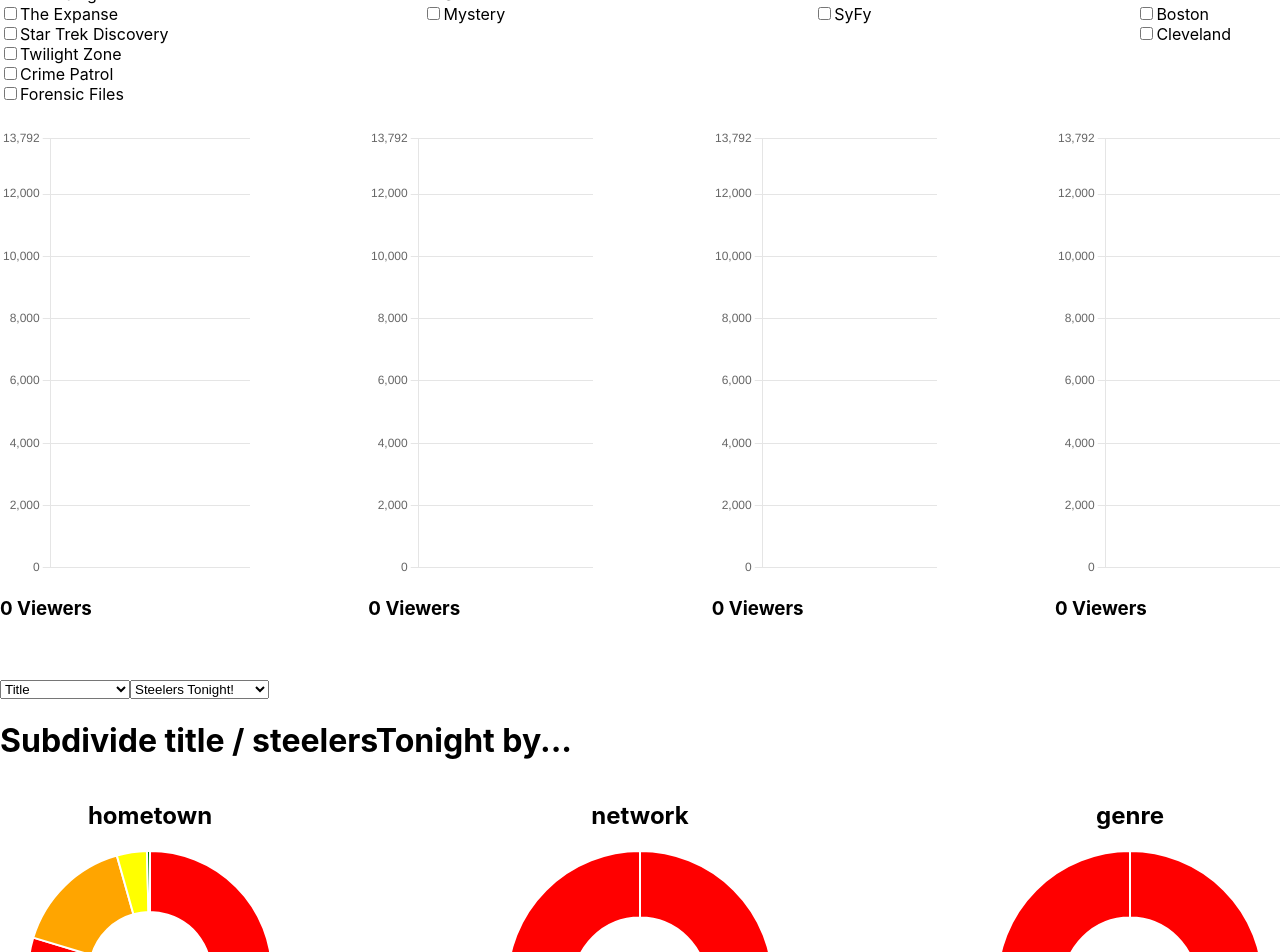
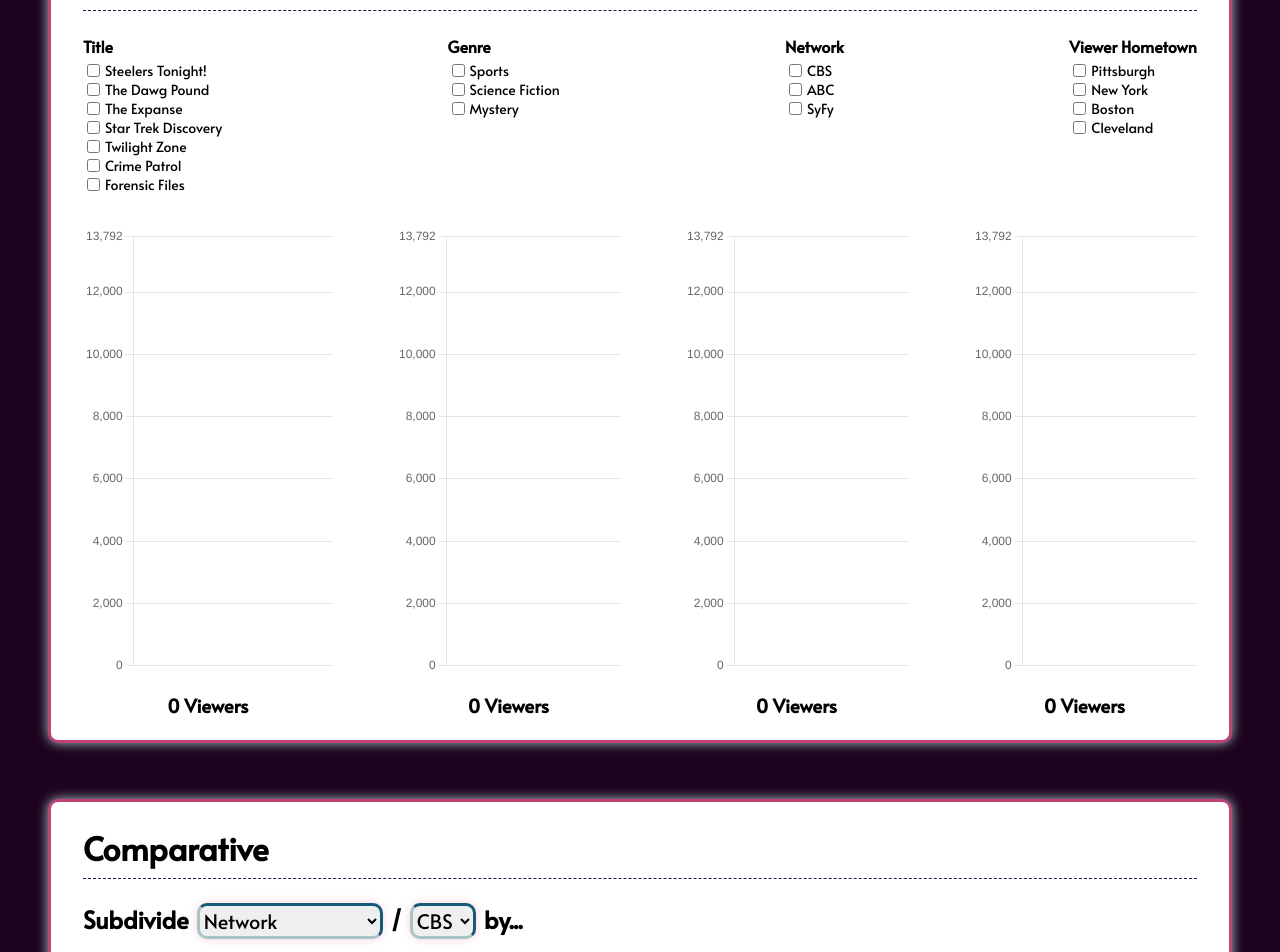
Before and after one commit to bh247484/data-viz-exercise, a React (Create React App) app: page / in a window 1280 px wide. Shown: the part 180-1132 px from the top of the page. Built offline with nearby package versions, Linux system fonts and the light colour scheme.

Commit message:
Improve layout/styling, add comments and document code

```diff
--- a/src/App.css
+++ b/src/App.css
@@ -1,3 +1,81 @@
+div#root {
+  display: flex;
+  justify-content: center;
+  background-color: #1d031e;
+}
+
 .App {
+  padding: 48px;
+  background-color: #1d031e;
+  width: 100%;
+  max-width: 1300px;
+}
 
+h1.header-title {
+  color: white;
+  font-size: 40px;
+  margin-bottom: 8px;
 }
+
+/* Shared Card Styles */
+
+.global-container, .comparative-container {
+  background-color: white;
+  padding: 24px 32px;
+  border: 3px solid #C04375;
+  border-radius: 10px;
+  filter: drop-shadow(0 0 0.35rem #A9C4C6);
+}
+
+.global-title, .comparative-title {
+  margin-bottom: 24px;
+  padding-bottom: 8px;
+  border-bottom: 1px dashed #1B1A40;
+}
+
+/* Global Card */
+
+.global-container { padding-bottom: 64px; }
+
+h4.column-name { margin-bottom: 4px; }
+
+label {
+  font-size: 14px;
+  margin-left: 2px;
+}
+
+.checkbox-wrapper {
+  display: flex;
+}
+
+h3.viewer-count {
+  text-align: center;
+  margin-top: 16px;
+}
+
+/* Comparative Card */
+
+.comp-select-heading {
+  display: flex;
+  margin-bottom: 32px;
+}
+.comp-select-heading select {
+  margin: 0px 8px;
+  font-family: 'Alata', sans-serif;
+  font-size: 1.25em;
+  border-radius: 10px;
+  filter: drop-shadow(0 0 0.25rem #facfe0);
+  border-top: 3px solid #155B77;
+  border-right: 3px solid #155B77;
+  border-left: 3px solid #A9C4C6;
+  border-bottom: 3px solid #A9C4C6;
+}
+
+.comp-select-heading select:hover {
+  cursor: pointer;
+  filter: drop-shadow(0 0 0.40rem #facfe0);
+  border-top: 3px solid #A9C4C6;
+  border-right: 3px solid #A9C4C6;
+  border-left: 3px solid #155B77;
+  border-bottom: 3px solid #155B77;
+}
--- a/src/App.js
+++ b/src/App.js
@@ -1,23 +1,15 @@
 import './App.css';
 import React from 'react';
-import GlobalFilter from './components/GlobalFilter.jsx'
-import SubSlices from './components/SubSlices.jsx'
+import Global from './components/Global.jsx'
+import Comparative from './components/Comparative.jsx'
 
 function App() {
 
   return (
     <div className="App">
-      <GlobalFilter
-          // titles={titles}
-          // setTitles={setTitles}
-          // genres={genres}
-          // setGenres={setGenres}
-          // networks={networks}
-          // setNetworks={setNetworks}
-          // hometowns={hometowns}
-          // setHometowns={setHometowns}
-      />
-      <SubSlices />
+      <h1 className="header-title">Viewership Visualization</h1>
+      <Global />
+      <Comparative />
     </div>
   );
 }
--- a/src/components/BarCharts.jsx
+++ b/src/components/BarCharts.jsx
@@ -1,10 +1,11 @@
 import React from 'react'
 import { Bar } from 'react-chartjs-2'
-import { namingDictionary } from '../helpers.js'
+import { namingDictionary, titleColors, genreColors, networkColors, hometownColors } from '../helpers.js'
 const jsonData = require('../data.json')
 
 const BarCharts = ({ titles, genres, networks, hometowns }) => {
 
+  // Single method which selects for data based on user input
   const reduceData = (dataObj, column, targetKey) => {
     const filteredArray = jsonData.filter(row => row[column] === targetKey)
     filteredArray.forEach((row) => {
@@ -21,20 +22,23 @@ const BarCharts = ({ titles, genres, networks, hometowns }) => {
   const networksData = {}
   const hometownsData = {}
 
+  // Uses method written above and parent state (passed as props) to prepare/format data
   titles.forEach((entry) => reduceData(titlesData, 'title', entry))
   genres.forEach((entry) => reduceData(genresData, 'genre', entry))
   networks.forEach((entry) => reduceData(networksData, 'network', entry))
   hometowns.forEach((entry) => reduceData(hometownsData, 'hometown', entry))
 
-  const colors = ['red', 'orange', 'yellow', 'green', 'blue', 'indigo', 'violet']
+  // Creates data sets for each column specific bar chart
+  // Includes required config used by charting library
   const titlesSet = Object.entries(titlesData).map((entry, index) => {
     return {
       stack: 'titleStack',
       label: namingDictionary[entry[0]],
       data: [entry[1]],
-      backgroundColor: colors[index]
+      backgroundColor: titleColors[index]
     }
   })
+  // Total viewers in selected data, outputted below bar charts on page
   const titlesTotal = Object.values(titlesData).reduce((a,b) => a + b, 0)
 
   const genresSet = Object.entries(genresData).map((entry, index) => {
@@ -42,7 +46,7 @@ const BarCharts = ({ titles, genres, networks, hometowns }) => {
       stack: 'genreStack',
       label: namingDictionary[entry[0]],
       data: [entry[1]],
-      backgroundColor: colors[index]
+      backgroundColor: genreColors[index]
     }
   })
   const genresTotal = Object.values(genresData).reduce((a,b) => a + b, 0)
@@ -52,7 +56,7 @@ const BarCharts = ({ titles, genres, networks, hometowns }) => {
       stack: 'networkStack',
       label: namingDictionary[entry[0]],
       data: [entry[1]],
-      backgroundColor: colors[index]
+      backgroundColor: networkColors[index]
     }
   })
   const networksTotal = Object.values(networksData).reduce((a,b) => a + b, 0)
@@ -62,7 +66,7 @@ const BarCharts = ({ titles, genres, networks, hometowns }) => {
       stack: 'hometownStack',
       label: namingDictionary[entry[0]],
       data: [entry[1]],
-      backgroundColor: colors[index]
+      backgroundColor: hometownColors[index]
     }
   })
   const hometownsTotal = Object.values(hometownsData).reduce((a,b) => a + b, 0)
@@ -76,6 +80,9 @@ const BarCharts = ({ titles, genres, networks, hometowns }) => {
         labels: {
           boxHeight: 10,
           boxWidth: 10,
+          font: {
+            family: "'Alata', sans-serif"
+          }
         }
       }
     },
@@ -97,7 +104,7 @@ const BarCharts = ({ titles, genres, networks, hometowns }) => {
             }}
             options={barChartOptions}
         />
-        <h3>{titlesTotal} Viewers</h3>
+        <h3 className="viewer-count">{titlesTotal} Viewers</h3>
       </div>
       <div className="bar-chart-container" style={{ width: '225px', height: '450px' }}>
         <Bar
@@ -107,7 +114,7 @@ const BarCharts = ({ titles, genres, networks, hometowns }) => {
             }}
             options={barChartOptions}
         />
-        <h3>{genresTotal} Viewers</h3>
+        <h3 className="viewer-count">{genresTotal} Viewers</h3>
       </div>
       <div className="bar-chart-container" style={{ width: '225px', height: '450px' }}>
         <Bar
@@ -117,7 +124,7 @@ const BarCharts = ({ titles, genres, networks, hometowns }) => {
             }}
             options={barChartOptions}
         />
-        <h3>{networksTotal} Viewers</h3>
+        <h3 className="viewer-count">{networksTotal} Viewers</h3>
       </div>
       <div className="bar-chart-container" style={{ width: '225px', height: '450px' }}>
         <Bar
@@ -127,7 +134,7 @@ const BarCharts = ({ titles, genres, networks, hometowns }) => {
             }}
             options={barChartOptions}
         />
-        <h3>{hometownsTotal} Viewers</h3>
+        <h3 className="viewer-count">{hometownsTotal} Viewers</h3>
       </div>
     </div>
   )
--- a/src/components/CheckboxColumn.jsx
+++ b/src/components/CheckboxColumn.jsx
@@ -1,9 +1,12 @@
 import React from 'react'
 import { namingDictionary } from '../helpers.js'
 
+// This component dries up code considerable,
+// means all the checkbox inputs do not have
+// to be hard coded
 const CheckboxColumn = ({ columnName, handleCheckboxChange, inputName, stateName }) => {
   return (
-    <div>
+    <div className="checkbox-wrapper">
       <input
           data-column={columnName}
           checked={stateName.includes(inputName)}
--- a/src/components/SubChart.jsx
+++ b/src/components/CircleChart.jsx
@@ -3,7 +3,10 @@ import { Doughnut } from 'react-chartjs-2'
 import { namingDictionary } from '../helpers.js'
 const jsonData = require('../data.json')
 
-const SubChart = ({ parentCategory, categoryKey, chartCategory }) => {
+const CircleChart = ({ parentCategory, categoryKey, chartCategory }) => {
+
+  // Use user inputs (passed as props) to select for specific comparative data
+  // Loop through the JSON data and assign it selectively to the chartData object
   let chartData = {}
   const filteredArray = jsonData.filter(row => row[parentCategory] === categoryKey)
   filteredArray.forEach((row) => {
@@ -14,23 +17,27 @@ const SubChart = ({ parentCategory, categoryKey, chartCategory }) => {
     }
   })
 
-
+  // Pull out labels from the chartData object
+  // These will be passed to the chart
   const formattedLabels = Object.keys(chartData).map((label) => {
     return namingDictionary[label]
   })
 
+  // Prepare data object to be passed to chart Component below on line 43
   const data = {
     labels: formattedLabels,
     datasets: [{
       label: 'Test',
+      // Values from chartData as passed into the chart as an Array
       data: Object.values(chartData),
-      backgroundColor: ['red', 'orange', 'yellow', 'green', 'blue', 'indigo', 'violet'],
+      backgroundColor: ['#410D43', '#155B77', '#A9C4C6', '#C04375', '#323232', '#979797', '#1B1A40'],
       hoverOffset: 4
     }]
   }
+
   return (
     <div style={{ marginBottom: '24px' }}>
-      <h2 style={{ textAlign: 'center' }}>{chartCategory}</h2>
+      <h2 style={{ marginBottom: '8px', textAlign: 'center' }}>{chartCategory.charAt(0).toUpperCase() + chartCategory.slice(1)}</h2>
       <div style={{ width: '300px' }}>
         <Doughnut
             data={data}
@@ -41,6 +48,7 @@ const SubChart = ({ parentCategory, categoryKey, chartCategory }) => {
                   labels: {
                     boxHeight: 10,
                     boxWidth: 10,
+                    font: { family: "'Alata', sans-serif" }
                   }
                 }
               }
@@ -51,4 +59,4 @@ const SubChart = ({ parentCategory, categoryKey, chartCategory }) => {
   )
 }
 
-export default SubChart
+export default CircleChart
--- a/src/components/SubSlices.jsx
+++ b/src/components/Comparative.jsx
@@ -1,10 +1,12 @@
 import React, { useState } from 'react'
-import SubChart from './SubChart.jsx'
+import CircleChart from './CircleChart.jsx'
 
-const SubSlices = () => {
-  const [category, setCategory] = useState('title')
-  const [categoryKey, setCategoryKey] = useState('steelersTonight')
+const Comparative = () => {
+  const [category, setCategory] = useState('network')
+  const [categoryKey, setCategoryKey] = useState('cbs')
   const subOptions = ['hometown', 'title', 'network', 'genre']
+
+  // Used below on line 70 to ensure there's a default entry for secondary selects
   const initSubs = {
     title: 'steelersTonight',
     genre: 'sports',
@@ -12,10 +14,11 @@ const SubSlices = () => {
     hometown: 'pittsburgh'
   }
 
-  let SubSelect
+  // Changes secondary select input based on the primary's value
+  let SecondarySelect
   switch(category) {
     case 'title':
-      SubSelect = (
+      SecondarySelect = (
         <select name="title" onChange={(e)=> setCategoryKey(e.target.value)} value={categoryKey}>
             <option value="steelersTonight">Steelers Tonight!</option>
             <option value="theDawgPound">The Dawg Pound</option>
@@ -28,7 +31,7 @@ const SubSlices = () => {
       )
       break;
     case 'genre':
-      SubSelect = (
+      SecondarySelect = (
         <select name="genre" onChange={(e)=> setCategoryKey(e.target.value)} value={categoryKey}>
             <option value="sports">Sports</option>
             <option value="scienceFiction">Science Fiction</option>
@@ -37,7 +40,7 @@ const SubSlices = () => {
       )
       break;
     case 'network':
-      SubSelect = (
+      SecondarySelect = (
         <select name="network" onChange={(e)=> setCategoryKey(e.target.value)} value={categoryKey}>
             <option value="cbs">CBS</option>
             <option value="abc">ABC</option>
@@ -46,7 +49,7 @@ const SubSlices = () => {
       )
       break;
     case 'hometown':
-      SubSelect = (
+      SecondarySelect = (
         <select name="hometown" onChange={(e)=> setCategoryKey(e.target.value)} value={categoryKey}>
             <option value="pittsburgh">Pittsburgh</option>
             <option value="newYork">New York</option>
@@ -56,30 +59,38 @@ const SubSlices = () => {
       )
       break;
     default:
-      SubSelect = (<span>Placeholder</span>)
+      SecondarySelect = (<span>Placeholder</span>)
   }
+
   return (
-    <div>
-      <select name="concerns" onChange={(e)=> { setCategory(e.target.value); setCategoryKey(initSubs[e.target.value])}} value={category}>
+    <div className="comparative-container">
+      <h1 className="comparative-title">Comparative</h1>
+      <div className="comp-select-heading">
+        <h2>Subdivide</h2>
+        <select name="concerns" onChange={(e)=> { setCategory(e.target.value); setCategoryKey(initSubs[e.target.value])}} value={category}>
           <option value="title">Title</option>
           <option value="genre">Genre</option>
           <option value="network">Network</option>
           <option value="hometown">Viewer Hometown</option>
-      </select>
-      {SubSelect}
-      <h1>Subdivide {category} / {categoryKey} by...</h1>
+        </select>
+        <h2> / </h2>
+        {SecondarySelect}
+        <h2>by...</h2>
+      </div>
       <div style={{display: 'flex', justifyContent: 'space-between'}}>
-        <SubChart
+        <CircleChart
           parentCategory={category}
           categoryKey={categoryKey}
+          // Line below is used to determine which three remaining columns
+          // should be compared against the primary column the user selected
           chartCategory={subOptions.filter(opt => opt !== category)[0]}
         />
-        <SubChart
+        <CircleChart
           parentCategory={category}
           categoryKey={categoryKey}
           chartCategory={subOptions.filter(opt => opt !== category)[1]}
         />
-        <SubChart
+        <CircleChart
           parentCategory={category}
           categoryKey={categoryKey}
           chartCategory={subOptions.filter(opt => opt !== category)[2]}
@@ -89,4 +100,4 @@ const SubSlices = () => {
   )
 }
 
-export default SubSlices
+export default Comparative
--- a/src/components/GlobalFilter.jsx
+++ b/src/components/Global.jsx
@@ -1,25 +1,17 @@
-import React, { useState, useEffect } from 'react'
+import React, { useState } from 'react'
 import CheckboxColumn from './CheckboxColumn.jsx'
 import BarCharts from './BarCharts.jsx'
-const jsonData = require('../data.json')
+import { titlesList, genresList, networksList, hometownsList } from '../helpers.js'
 
-const GlobalFilter = (props) => {
+const Global = () => {
+  // States to handle user checkbox input, these arrays are passed onto
+  // Bar Chart components where they're used to select for specific data
   const [titles, setTitles] = useState([])
   const [genres, setGenres] = useState([])
   const [networks, setNetworks] = useState([])
   const [hometowns, setHometowns] = useState([])
-  // const [totalViewers, setTotalViewers] = useState()
 
-  // useEffect(() => {
-  //   let newTotal = 0
-  //   jsonData.forEach((row) => {
-  //     if(titles.includes(row.title) || genres.includes(row.genre) || networks.includes(row.network) || hometowns.includes(row.hometown)) {
-  //       newTotal += row.numViewers
-  //     }
-  //   })
-  //   setTotalViewers(newTotal)
-  // }, [titles, genres, networks, hometowns])
-
+  // Abstracted method that handles all checkbox inputs and binds them to state
   const handleCheckboxChange = ({ target }) => {
 
     if (target.dataset.column === 'titles') {
@@ -60,19 +52,14 @@ const GlobalFilter = (props) => {
 
   }
 
-  const titlesList = ['steelersTonight', 'theDawgPound', 'theExpanse', 'starTrekDiscovery', 'twilightZone', 'crimePatrol', 'forensicFiles']
-  const genresList = ['sports', 'scienceFiction', 'mystery']
-  const networksList = ['cbs', 'abc', 'syfy']
-  const hometownsList = ['pittsburgh', 'newYork', 'boston', 'cleveland']
-
   return (
-    <div style={{ marginBottom: '100px'}}>
-      <h1>Global Filter</h1>
-      <div style={{display: 'flex', marginBottom: '24px', justifyContent: 'space-between'}}>
+    <div className="global-container" style={{ marginBottom: '56px'}}>
+      <h1 className="global-title">Global Filter</h1>
+      <div style={{display: 'flex', marginBottom: '32px', justifyContent: 'space-between'}}>
 
         {/* Title */}
         <div className="checkbox-column">
-          <h4>Title</h4>
+          <h4 className="column-name">Title</h4>
           {titlesList.map((entry) => (
             <CheckboxColumn
                 columnName="titles"
@@ -85,7 +72,7 @@ const GlobalFilter = (props) => {
 
         {/* Genre */}
         <div className="checkbox-column">
-          <h4>Genre</h4>
+          <h4 className="column-name">Genre</h4>
           {genresList.map((entry) => (
             <CheckboxColumn
                 columnName="genres"
@@ -98,7 +85,7 @@ const GlobalFilter = (props) => {
 
         {/* NetWork */}
         <div className="filter-column">
-          <h4>Network</h4>
+          <h4 className="column-name">Network</h4>
           {networksList.map((entry) => (
             <CheckboxColumn
                 columnName="networks"
@@ -111,7 +98,7 @@ const GlobalFilter = (props) => {
 
         {/* Hometown */}
         <div className="filter-column">
-          <h4>Viewer Hometown</h4>
+          <h4 className="column-name">Viewer Hometown</h4>
           {hometownsList.map((entry) => (
             <CheckboxColumn
                 columnName="hometowns"
@@ -122,6 +109,7 @@ const GlobalFilter = (props) => {
           ))}
         </div>
       </div>
+      {/* User input/state is passed into the Bar Charts */}
       <BarCharts
           titles={titles}
           genres={genres}
@@ -132,4 +120,4 @@ const GlobalFilter = (props) => {
   )
 }
 
-export default GlobalFilter
+export default Global
--- a/src/helpers.js
+++ b/src/helpers.js
@@ -17,3 +17,57 @@ export const namingDictionary = {
   boston: 'Boston',
   cleveland: 'Cleveland'
 }
+
+// Column Value Lists
+export const titlesList = [
+  'steelersTonight',
+  'theDawgPound',
+  'theExpanse',
+  'starTrekDiscovery',
+  'twilightZone',
+  'crimePatrol',
+  'forensicFiles'
+]
+export const genresList = [
+  'sports',
+  'scienceFiction',
+  'mystery'
+]
+export const networksList = [
+  'cbs',
+  'abc',
+  'syfy'
+]
+export const hometownsList = [
+  'pittsburgh',
+  'newYork',
+  'boston',
+  'cleveland'
+]
+
+// Bar Graph Colors
+export const titleColors = [
+  '#1B1A40',
+  '#48477C',
+  '#69689E',
+  '#9291B9',
+  '#ABABCF',
+  '#CECDDF',
+  '#E2E2EC'
+]
+export const genreColors = [
+  '#C04375',
+  '#EC8EB3',
+  '#F9C4D9'
+]
+export const networkColors = [
+  '#155B77',
+  '#559CB7',
+  '#93CCE3'
+]
+export const hometownColors = [
+  '#323232',
+  '#757575',
+  '#B1B1B1',
+  '#DDDDDD'
+]
--- a/src/index.css
+++ b/src/index.css
@@ -1,13 +1,18 @@
-body {
+/* body {
   margin: 0;
   font-family: -apple-system, BlinkMacSystemFont, 'Segoe UI', 'Roboto', 'Oxygen',
     'Ubuntu', 'Cantarell', 'Fira Sans', 'Droid Sans', 'Helvetica Neue',
     sans-serif;
   -webkit-font-smoothing: antialiased;
   -moz-osx-font-smoothing: grayscale;
+} */
+@import url('https://fonts.googleapis.com/css2?family=Alata&display=swap');
+
+body {
+  font-family: 'Alata', sans-serif;
+  margin: 0;
 }
 
-code {
-  font-family: source-code-pro, Menlo, Monaco, Consolas, 'Courier New',
-    monospace;
+h1, h2, h3, h4 {
+  margin: 0;
 }
```
